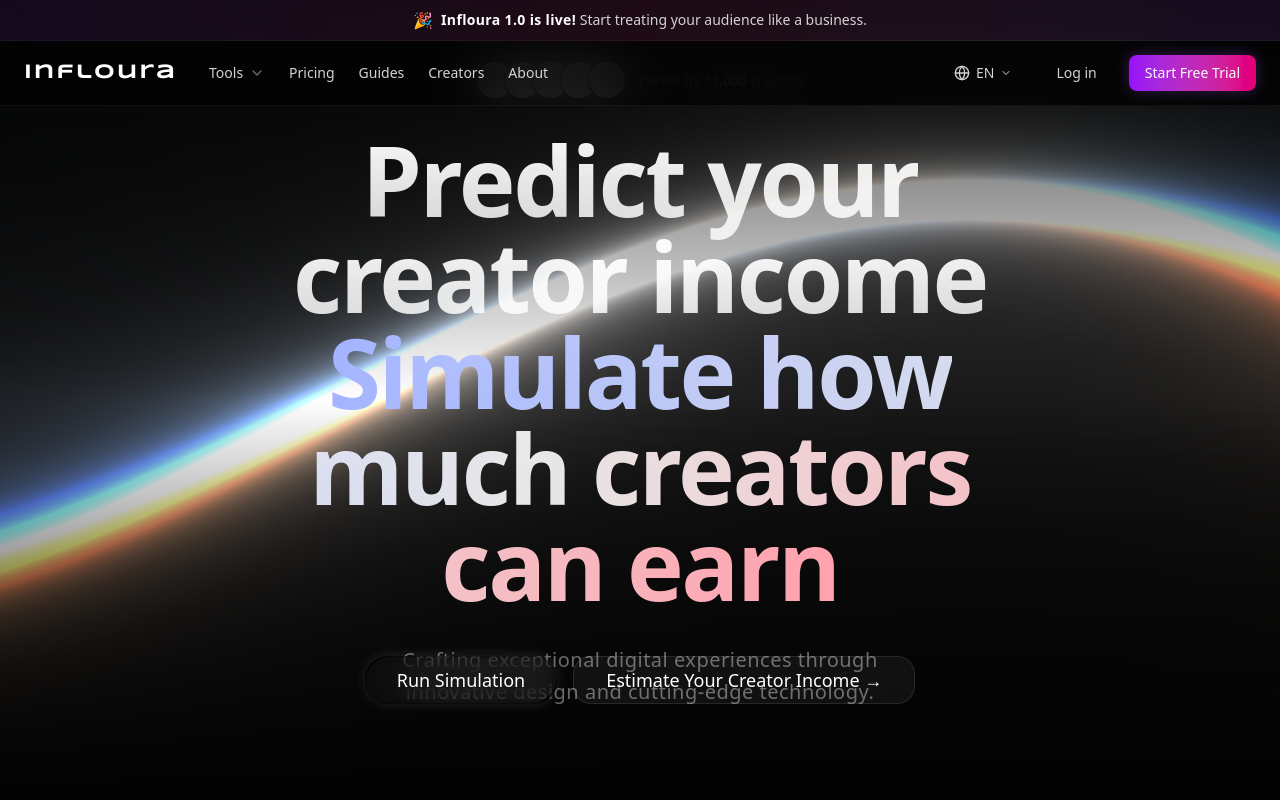
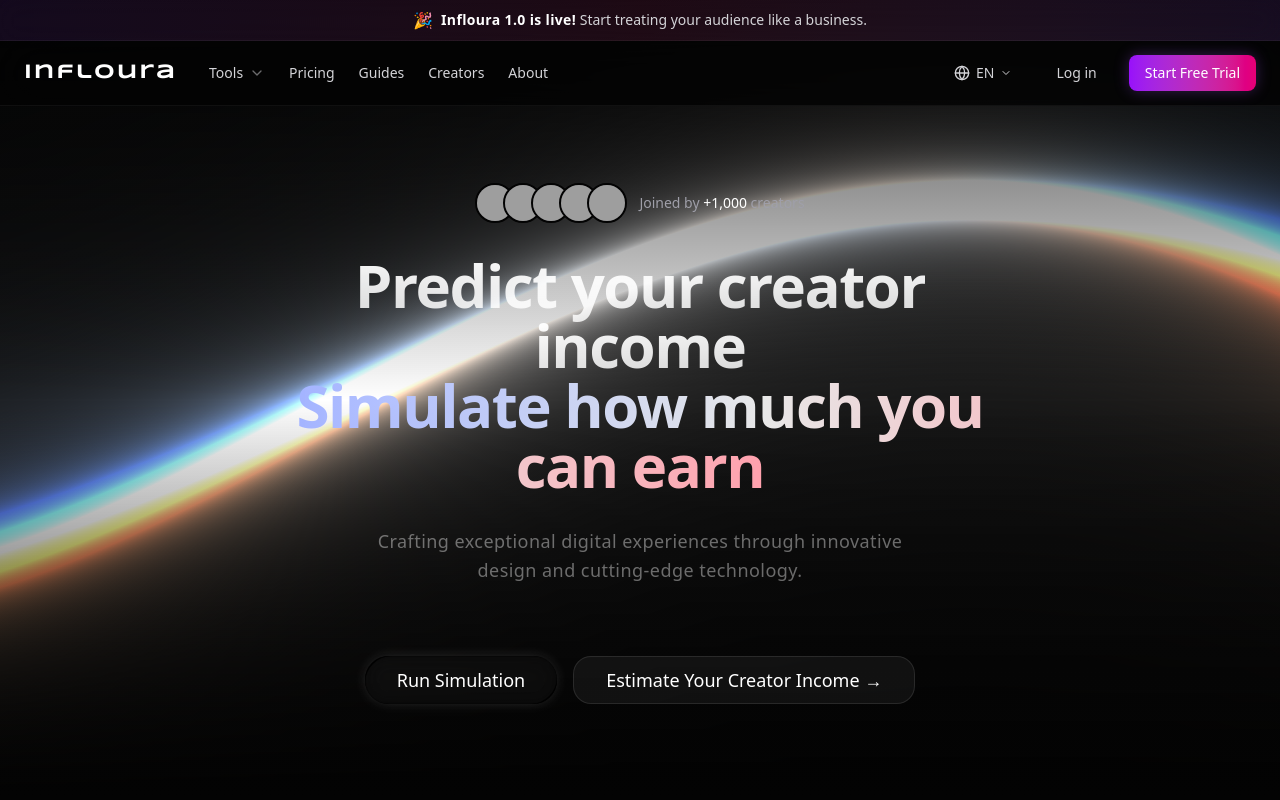
Before and after one commit to yasinozdoganart/infloura, a Next.js app: page /about in a window 1280 px wide. Shown: the top 800 px of the page. Built offline with nearby package versions, Linux system fonts and the light colour scheme; grey boxes are pictures that could not be loaded.

Commit message:
fix(hero): reduce title font size and shorten copy for 2-line layout (TR+EN)

```diff
--- a/components/ui/shape-landing-hero.tsx
+++ b/components/ui/shape-landing-hero.tsx
@@ -120,7 +120,7 @@ function HeroGeometric({
                         <div className="mb-8">
                             <AvatarGroup />
                         </div>
-                        <h1 className="text-4xl sm:text-6xl md:text-8xl font-bold mb-6 md:mb-8 tracking-tight">
+                        <h1 className="text-3xl sm:text-4xl md:text-5xl lg:text-6xl font-bold mb-6 md:mb-8 tracking-tight">
                             <span className="bg-clip-text text-transparent bg-gradient-to-b from-white to-white/80">
                                 {title1}
                             </span>
@@ -141,7 +141,7 @@ function HeroGeometric({
                         initial="hidden"
                         animate="visible"
                     >
-                        <p className="text-base sm:text-lg md:text-xl text-white/40 mb-8 leading-relaxed font-light tracking-wide max-w-xl mx-auto px-4">
+                        <p className="text-sm sm:text-base md:text-lg text-white/40 mb-8 leading-relaxed font-light tracking-wide max-w-xl mx-auto px-4">
                             {description}
                         </p>
                     </motion.div>
--- a/messages/en.json
+++ b/messages/en.json
@@ -23,7 +23,7 @@
     },
     "Landing": {
         "heroTitle1": "Predict your creator income",
-        "heroTitle2": "Simulate how much creators can earn",
+        "heroTitle2": "Simulate how much you can earn",
         "btnRunSimulation": "Run Simulation",
         "btnEstimateIncome": "Estimate Your Creator Income",
         "featuresTitle": "Everything you need to scale",
--- a/messages/tr.json
+++ b/messages/tr.json
@@ -22,8 +22,8 @@
         "text": "Infloura 1.0 Yayında! Kitlenizi Profesyonel Bir İşe Dönüştürün."
     },
     "Landing": {
-        "heroTitle1": "İçerik Üretici Gelirinizi Tahmin Edin",
-        "heroTitle2": "Kitlenizin ne kadar kazandıracağını simüle edin",
+        "heroTitle1": "Yaratıcı Gelirinizi Tahmin Edin",
+        "heroTitle2": "Kitlenizin kazancını simüle edin",
         "btnRunSimulation": "Simülasyonu Başlat",
         "btnEstimateIncome": "Kazanma Potansiyelini Hesapla",
         "featuresTitle": "Büyümek için ihtiyacınız olan her şey",
```
